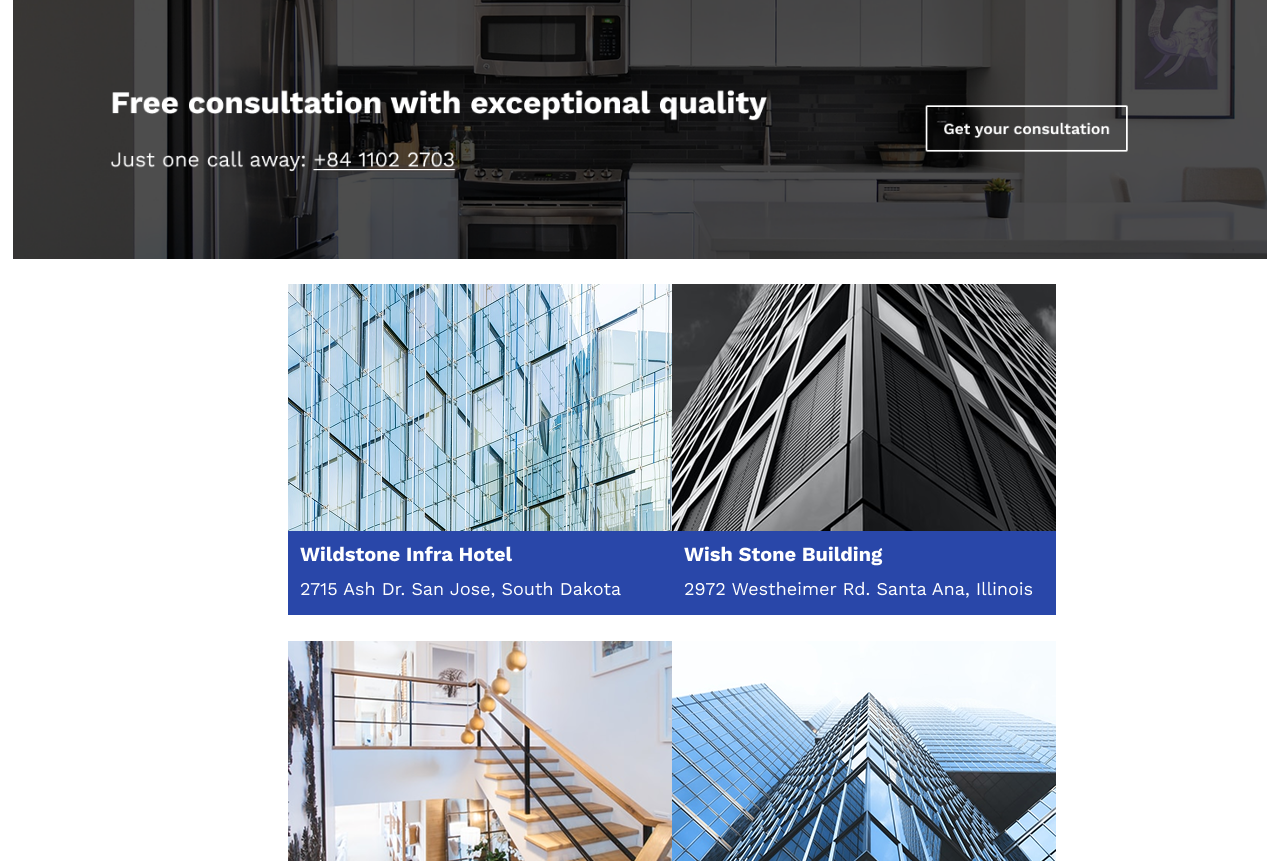
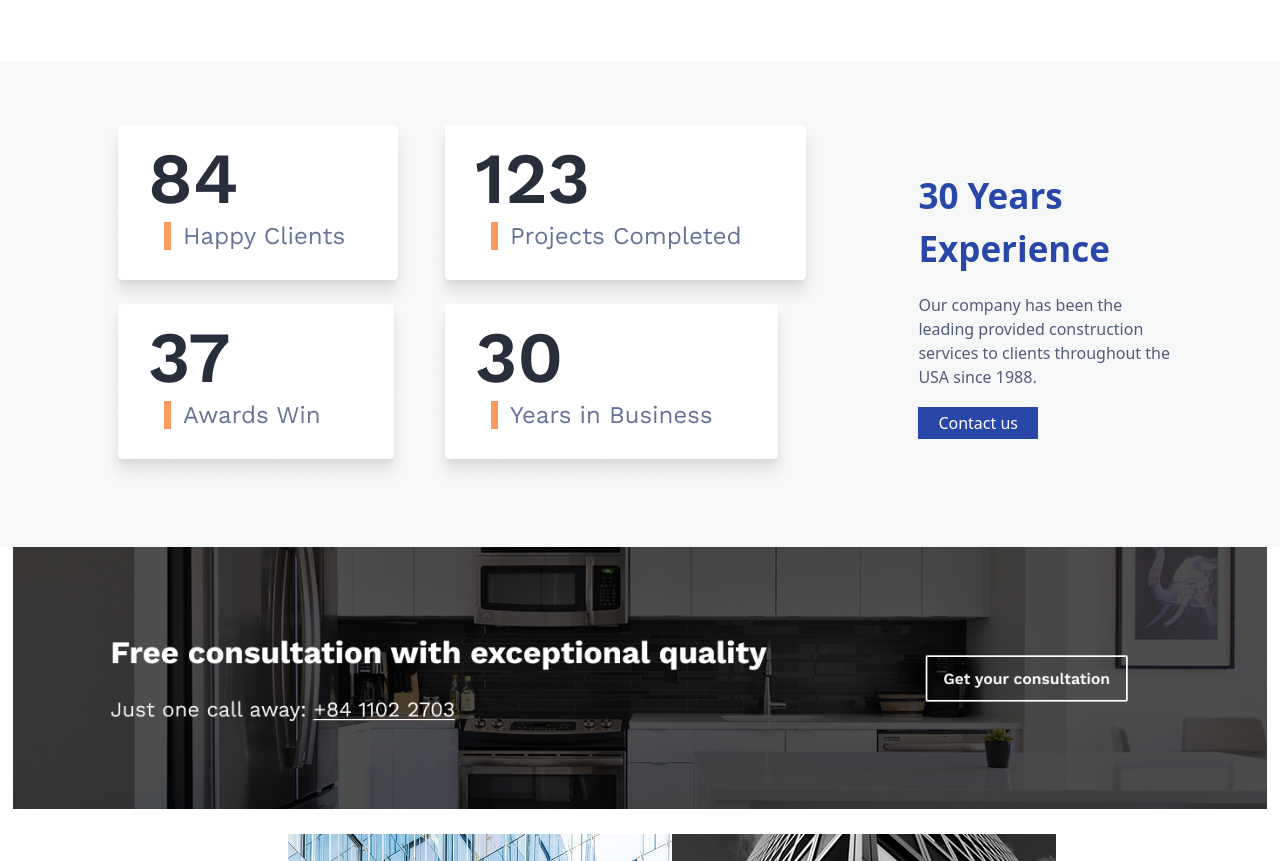
Before and after one commit to ParvizSodatov/lesson-6-homeWork, a website: page src/index.html in a window 1280 px wide. Shown: the part 2180-3041 px from the top of the page. Drawn offline with Linux system fonts and the light colour scheme.

Commit message:
add secondpage and new section

```diff
--- a/src/index.html
+++ b/src/index.html
@@ -66,6 +66,26 @@
                 <img src="./ServiceCard.png" alt="">
             </div>
         </section>
+
+        <section class="md:flex justify-around items-center mt-[5%] bg-[#F6F8F7] py-[5%]">
+            <aside class="w-[47%]">
+                <div class="flex">
+                    <img src="./Stats.png" alt="">
+                    <img src="Stats (1).png" alt="">
+                </div>
+                <div class="flex">
+                    <img src="./Stats (2).png" alt="">
+                    <img src="Stats (3).png" alt="">
+                </div>
+            </aside>
+            <aside class="md:w-[20%] text-center md:text-start">
+                <h1 class="text-[35px] font-bold text-[#2947A9]">30 Years Experience</h1>
+                <p class="text-[#525B7A] mt-[7%]">Our company has been the leading provided construction services to clients throughout the USA since 1988.
+                </p>
+         <button class="px-5 bg-[#2947A9] text-white py-1 mt-[7%]">Contact us</button>
+            </aside>
+        </section>
+
         <section>
             <img src="./Ads.png" alt="" class="w-[98%] m-auto">
         </section>
@@ -81,10 +101,13 @@
             <img src="./navigation.png" alt="" class="m-auto mt-[2%] px-5">
         </section>
     </main>
+
+
     <footer class="flex justify-around bg-[#F6F8F7] py-6 mt-[3%]">
         <div class="w-[30%]">
             <ul class="">
-    <li><span class="text-violet-500">Address:</span> <span class="text-gray-500">6391 Elgin St. Celina, Delaware 10299</span></li>
+                <li><span class="text-violet-500">Address:</span> <span class="text-gray-500">6391 Elgin St. Celina,
+                        Delaware 10299</span></li>
                 <li><span class="text-violet-500">Phone:</span> <span class="text-gray-500">+84 1102 2703</span></li>
                 <li><span class="text-violet-500">Email:</span> <span class="text-gray-500">hello@thebox.com</span></li>
             </ul>
@@ -92,7 +115,8 @@
         </div>
         <div class="w-[30%]">
             <ul class="">
-                    <li><span class="text-violet-500">Address:</span> <span class="text-gray-500">6391 Elgin St. Celina, Delaware 10299</span></li>
+                <li><span class="text-violet-500">Address:</span> <span class="text-gray-500">6391 Elgin St. Celina,
+                        Delaware 10299</span></li>
                 <li><span class="text-violet-500">Phone:</span> <span class="text-gray-500">+84 1102 2703</span></li>
                 <li><span class="text-violet-500">Email:</span> <span class="text-gray-500">hello@thebox.com</span></li>
             </ul>
```
Also changed, not shown: src/Stats (1).png (added), src/Stats (2).png (added), src/Stats (3).png (added), src/Stats.png (added), src/output.css. Lines whose indentation alone changed are shown as unchanged.
